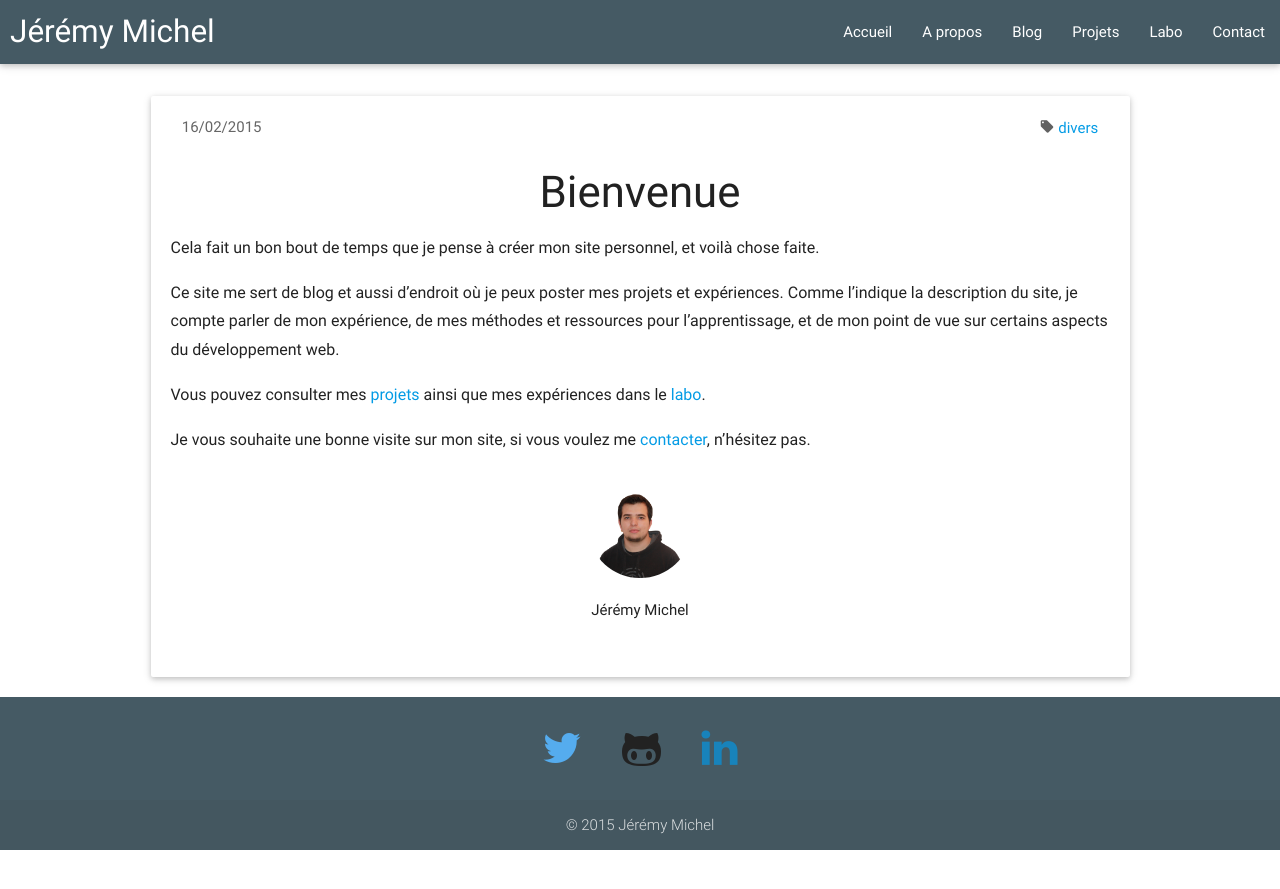
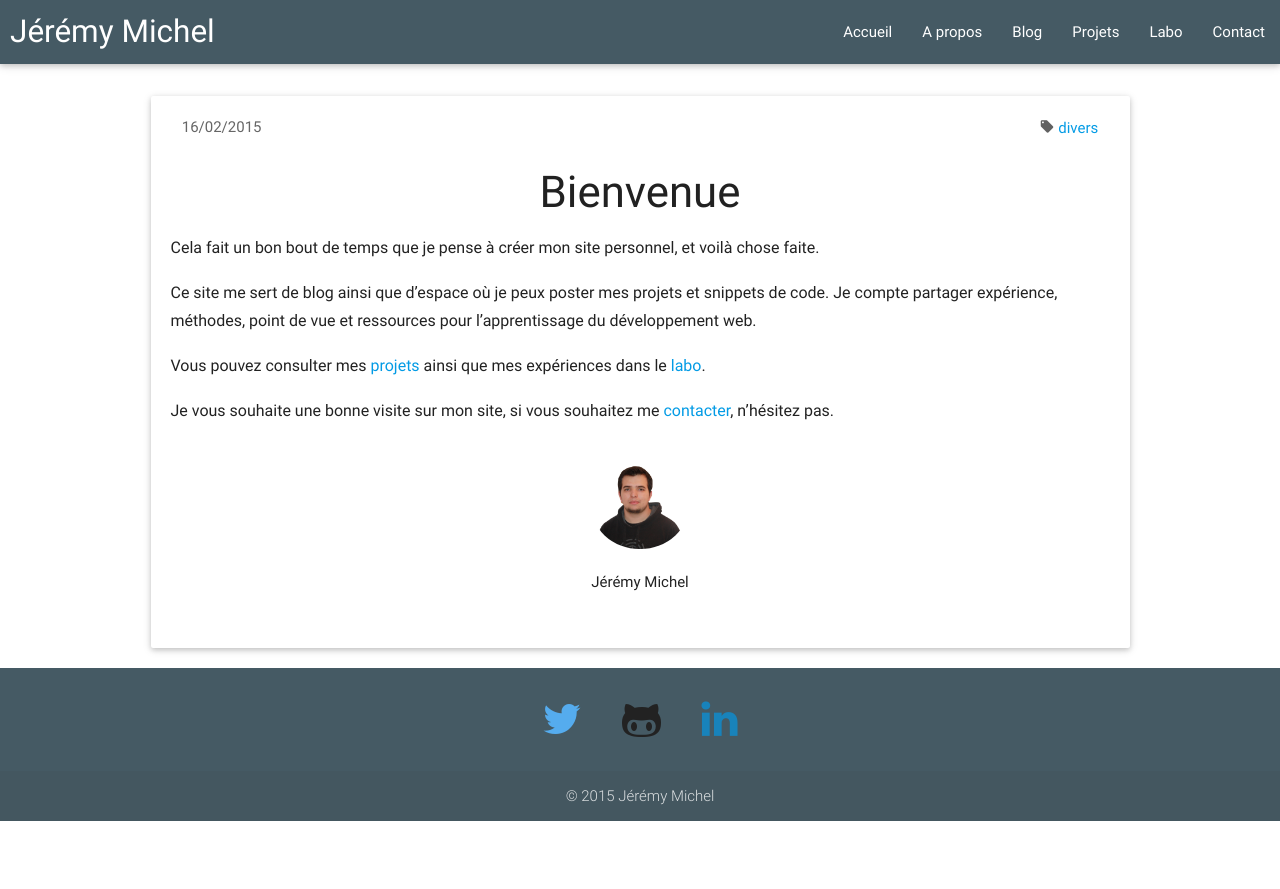
Before and after one commit to jeremymichel/jeremymichel.github.io-v1, a Jekyll site: the page built from _posts/blog/2015-02-16-bienvenue.md, in a window 1280 px wide. Shown: the top 889 px of the page. Built offline with Jekyll 4.4.1, drawn with Linux system fonts in a browser that asks for light colours; nearby versions of some CDN libraries.

Commit message:
Fixed bienvenue post

```diff
--- a/_posts/blog/2015-02-16-bienvenue.md
+++ b/_posts/blog/2015-02-16-bienvenue.md
@@ -9,8 +9,8 @@ tags:
 
 Cela fait un bon bout de temps que je pense à créer mon site personnel, et voilà chose faite.
 
-Ce site me sert de blog et aussi d'endroit où je peux poster mes projets et expériences. Comme l'indique la description du site, je compte parler de mon expérience, de mes méthodes et ressources pour l'apprentissage, et de mon point de vue sur certains aspects du développement web.
+Ce site me sert de blog ainsi que d'espace où je peux poster mes projets et snippets de code. Je compte partager expérience, méthodes, point de vue et ressources pour l'apprentissage du développement web.
 
 Vous pouvez consulter mes [projets](/projets) ainsi que mes expériences dans le [labo](/labo).
 
-Je vous souhaite une bonne visite sur mon site, si vous voulez me [contacter](/contact), n'hésitez pas.
+Je vous souhaite une bonne visite sur mon site, si vous souhaitez me [contacter](/contact), n'hésitez pas.
```
